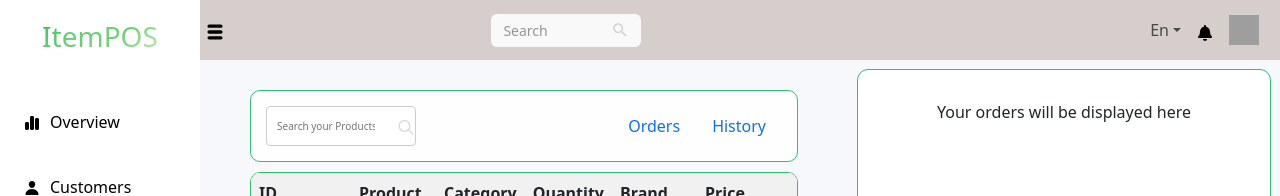
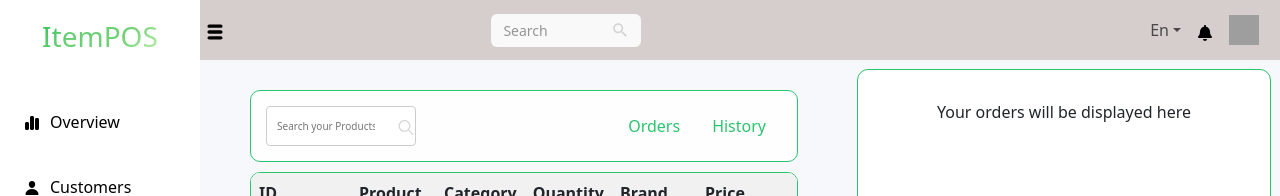
Before and after one commit to nehalmk001/POS, a React (Vite) app: page /orders in a window 1280 px wide. Shown: the top 196 px of the page. Built offline with nearby package versions, Linux system fonts and the light colour scheme; grey boxes are pictures that could not be loaded.

Commit message:
added and created nav component for table

```diff
--- /dev/null
+++ b/src/Components/Navlinks/Navlink.jsx
@@ -0,0 +1,15 @@
+import Nav from 'react-bootstrap/Nav';
+
+function Navlink({link,defaultActiveKey}) {
+  return (
+    <Nav defaultActiveKey="/orders" as="ul">
+       {link.map((link,index)=>(
+      <Nav.Item as="li" key={index} className='nav-tab-link'>
+        <Nav.Link href={link.href} eventKey={link.eventkey} className='nav-tab-link'>{link.label}</Nav.Link>
+      </Nav.Item>
+       ))}
+    </Nav>
+  );
+}
+
+export default Navlink;
--- a/src/css/Orders.css
+++ b/src/css/Orders.css
@@ -71,6 +71,10 @@
         color: #999;
         cursor: pointer; /* Optional: adds a pointer effect to the icon */
     }
+
+   .nav-tab-link{
+    color: #2bc46e!important;
+   }
 
     /* table */
     .table-wrapper{
--- a/src/pages/Orders/Orders.jsx
+++ b/src/pages/Orders/Orders.jsx
@@ -6,6 +6,7 @@
 import Table from '../../Components/Table/Table'
 import  orders from '../../assets/order.jpg'
 import { IoIosSearch } from "react-icons/io";
+import Navlink from '../../Components/Navlinks/Navlink'
 
 
 const Orders = () => {
@@ -26,6 +27,12 @@
   ];
 
 
+  const link = [
+    { href: "/orders", eventKey: "orders", label: "Orders" },
+    { href: "/history", eventKey: "history", label: "History" },
+  ]
+
+
 
   return (
     <div className='grid-container'>
@@ -41,23 +48,7 @@
             />
             <div className='search-icon'><IoIosSearch size={20}/></div>
           </div>
-          <ul className="nav justify-content-end">
-            <li className="nav-item ">
-              <a
-                className="nav-link active "
-                aria-current="page"
-                id="show-orders"
-                href="#"
-              >
-                Orders
-              </a>
-            </li>
-            <li className="nav-item">
-              <a className="nav-link " id="show-history" href="#">
-                History
-              </a>
-            </li>
-          </ul>
+          <div className='nav-tab'><Navlink link={link} defaultActiveKey="/orders"  /></div>
         </div>
 
         <div className='table-wrapper'>
```
